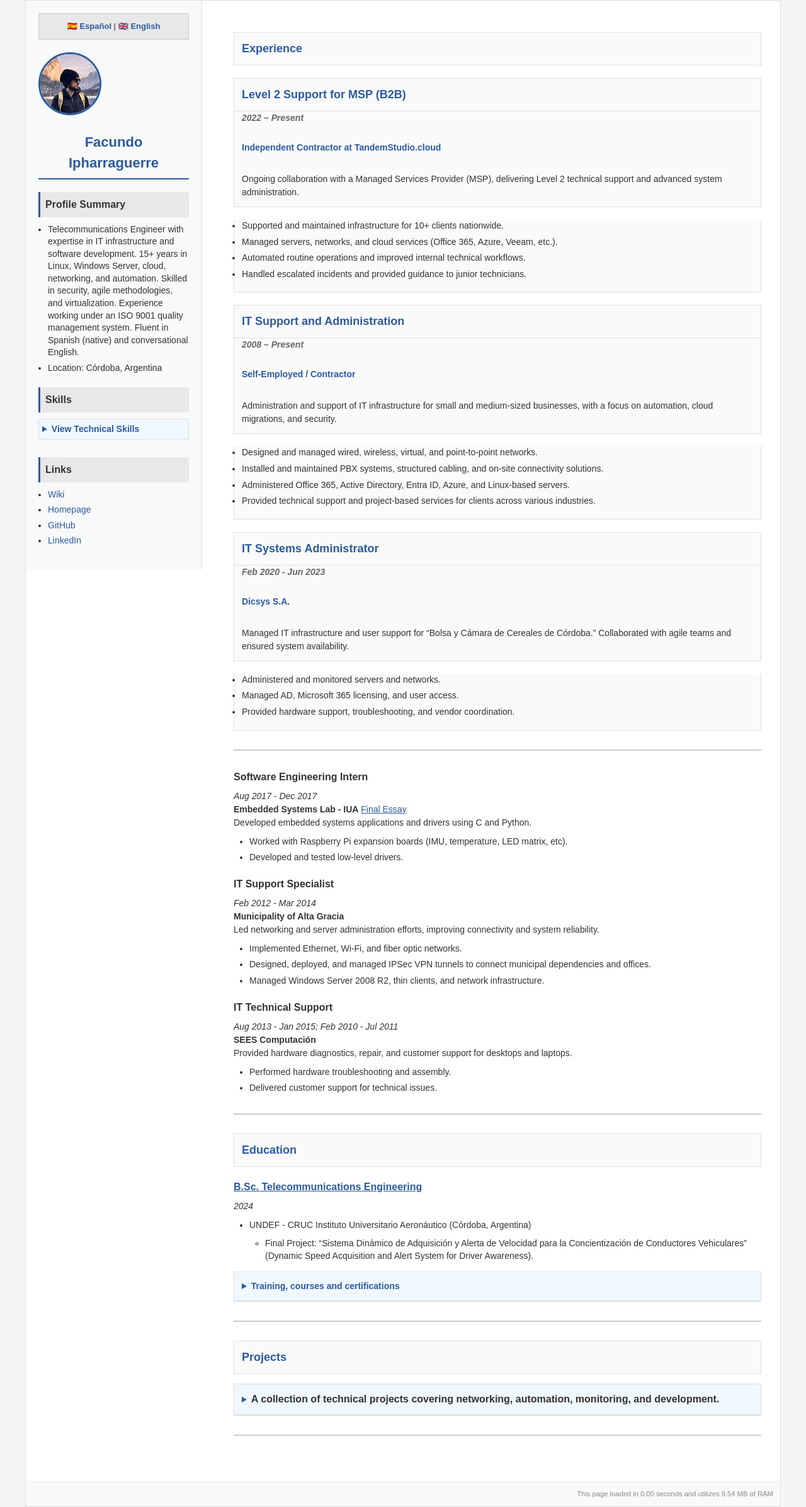
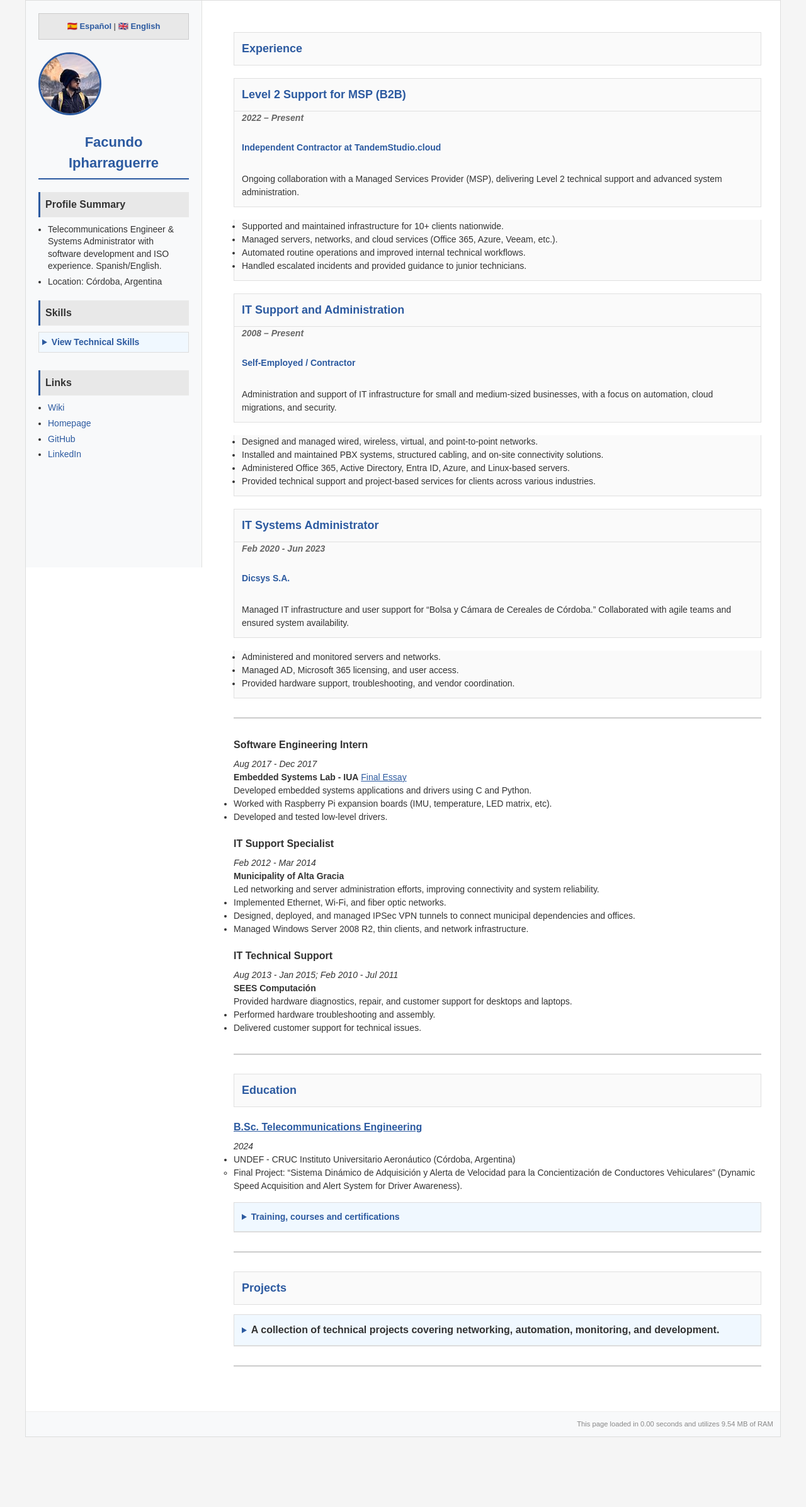
Before and after one commit to fipharraguerre/cv-homepage, a Jekyll site: the page built from index_en.md, in a window 1280 px wide. Shown: the whole page at 63% size. Built offline with Jekyll 4.4.1, drawn with Linux system fonts in a browser that asks for light colours; after the commit the page ends 2282 px from its top, so only the background shows below that.

Commit message:
css layout fixes

```diff
--- a/assets/style.css
+++ b/assets/style.css
@@ -188,16 +188,6 @@ body {
     margin: 0 0 20px 0;
 }
 
-/* Lists in content */
-.content ul {
-    margin: 10px 0 15px 25px;
-}
-
-.content li {
-    margin-bottom: 6px;
-    line-height: 1.4;
-}
-
 /* Links in content */
 .content a {
     color: #2c5aa0;
--- a/index_en.md
+++ b/index_en.md
@@ -8,7 +8,7 @@ sidebar: |
   ## Facundo Ipharraguerre
 
   ### Profile Summary
-  - Telecommunications Engineer with expertise in IT infrastructure and software development. 15+ years in Linux, Windows Server, cloud, networking, and automation. Skilled in security, agile methodologies, and virtualization. Experience working under an ISO 9001 quality management system. Fluent in Spanish (native) and conversational English.
+  - Telecommunications Engineer & Systems Administrator with software development and ISO experience. Spanish/English.
   - Location: Córdoba, Argentina
 
   ### Skills
```
